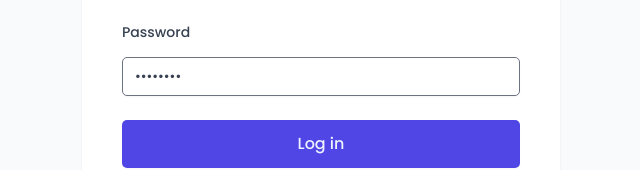
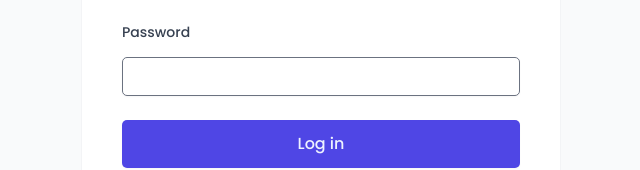
Before and after one commit to richard-hutchings/the-wild-oasis-hotel, a React (Vite) app: page /login in a window 1280 px wide. Shown: the part 446-616 px from the top of the page, without its empty margins (319-959 px from the left). Built offline with nearby package versions, Linux system fonts and the light colour scheme; a web font is replaced by a local one.

Commit message:
changed back password

```diff
--- a/src/features/authentication/LoginForm.jsx
+++ b/src/features/authentication/LoginForm.jsx
@@ -25,7 +25,6 @@ function LoginForm() {
     );
   }
 
-  // I have hard coded value= "password" instead of {password}
   return (
     <Form onSubmit={handleSubmit}>
       <FormRowVertical label="Email address">
@@ -45,7 +44,7 @@ function LoginForm() {
           type="password"
           id="password"
           autoComplete="current-password"
-          value="password"
+          value={password}
           onChange={(e) => setPassword(e.target.value)}
           disabled={isLoading}
         />
```
